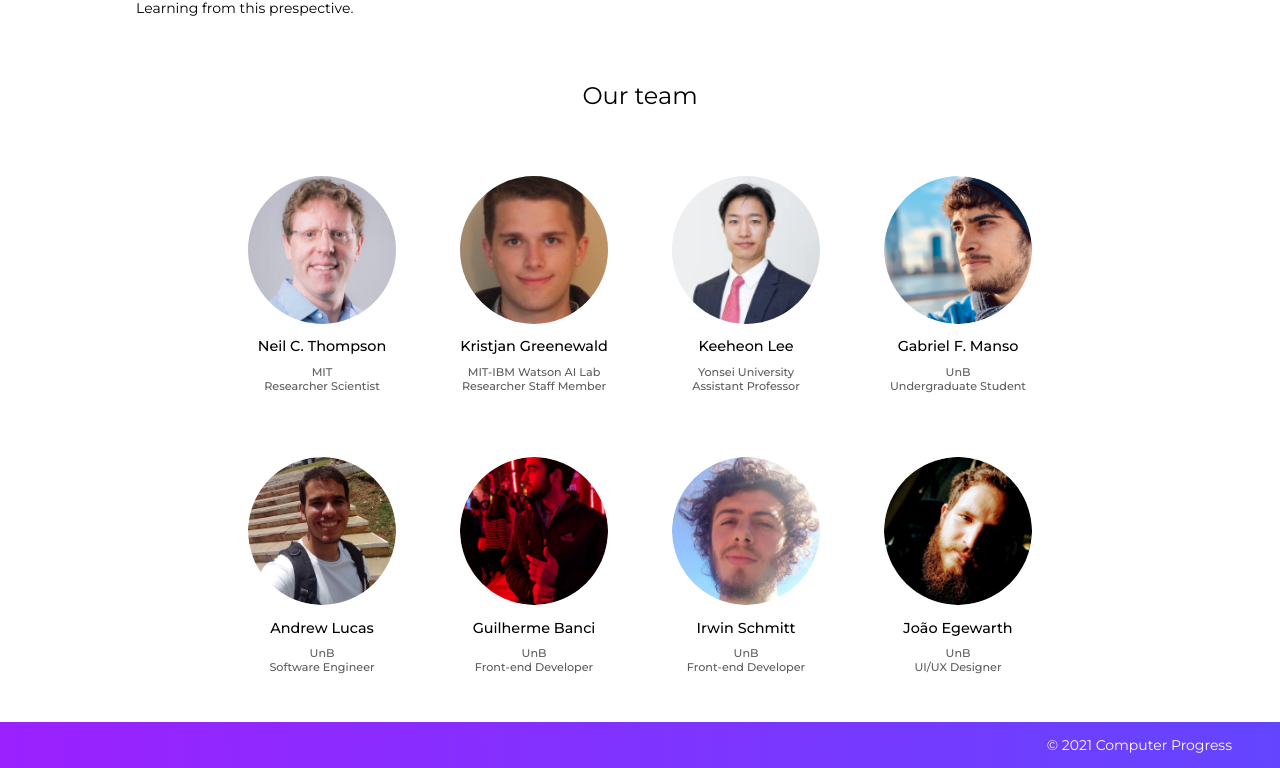
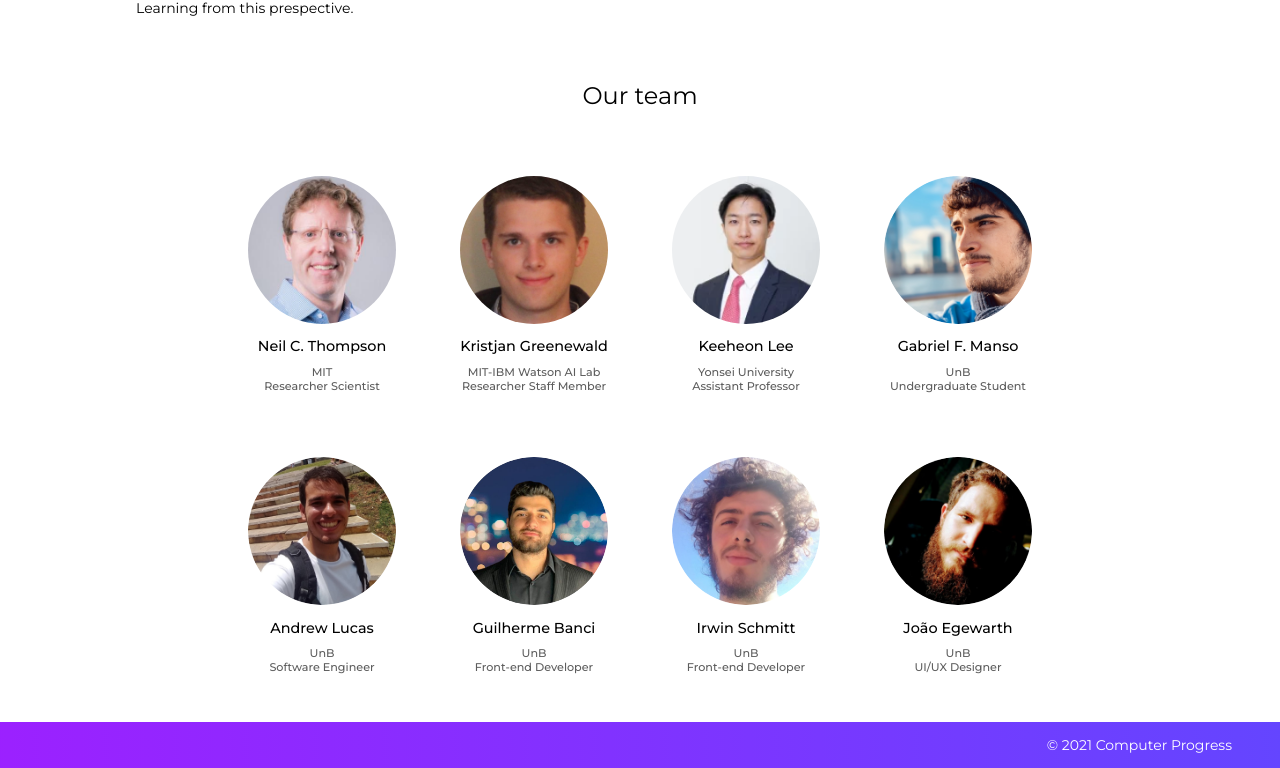
Before and after one commit to Computer-Progress/computerprogress.com, a Next.js app: page /about_us in a window 1280 px wide. Shown: the part 670-1438 px from the top of the page. Built offline with nearby package versions, Linux system fonts and the light colour scheme.

Commit message:
Gui photo

```diff
--- a/containers/AboutUs/aboutUsData.js
+++ b/containers/AboutUs/aboutUsData.js
@@ -66,7 +66,7 @@ export const otherContributors = [
     name: "Guilherme Banci",
     workPlace: "UnB",
     position: "Front-end Developer",
-    imageName: "guilherme-banci.png",
+    imageName: "guilherme-banci.jpg",
   },
   {
     name: "Irwin Schmitt",
```
Also changed, not shown: public/team/guilherme-banci.jpg (added), public/team/guilherme-banci.png (deleted).
